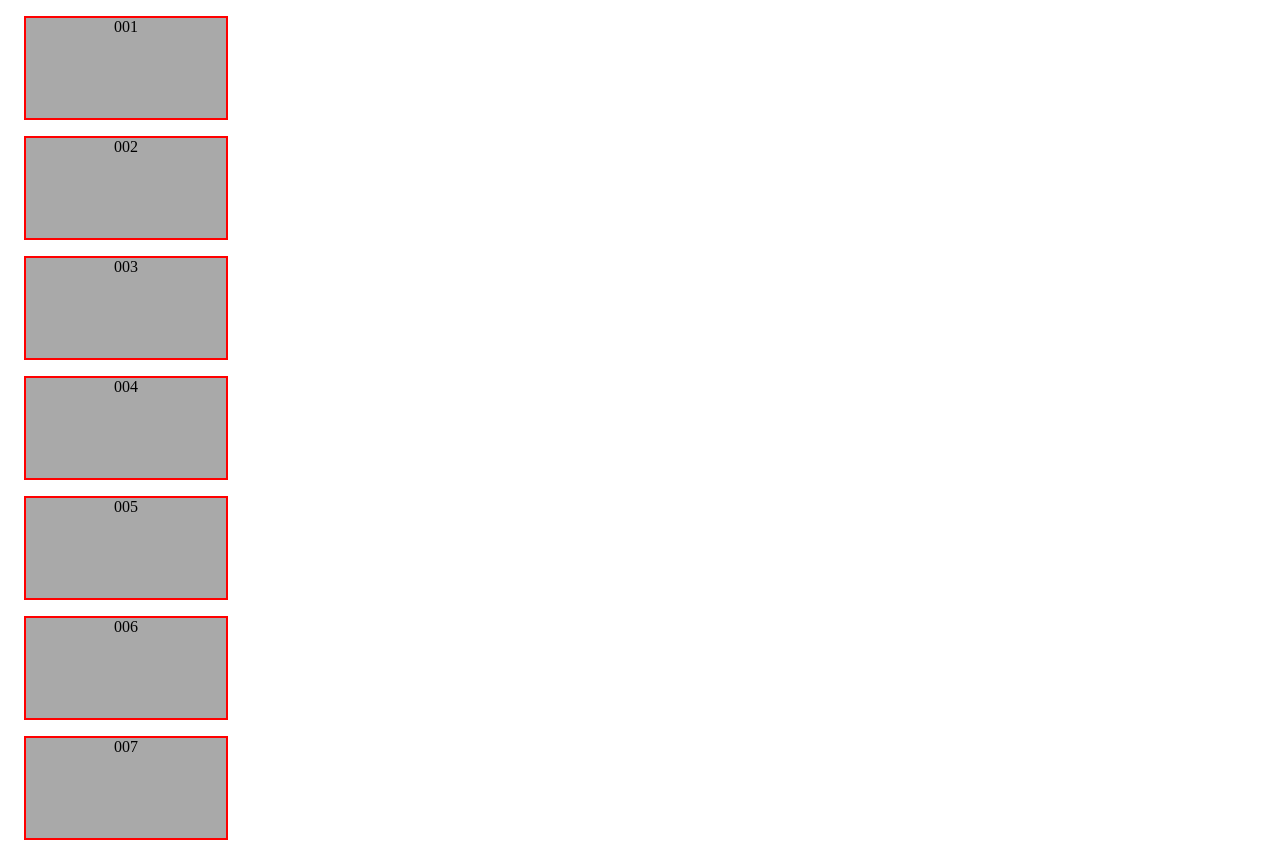
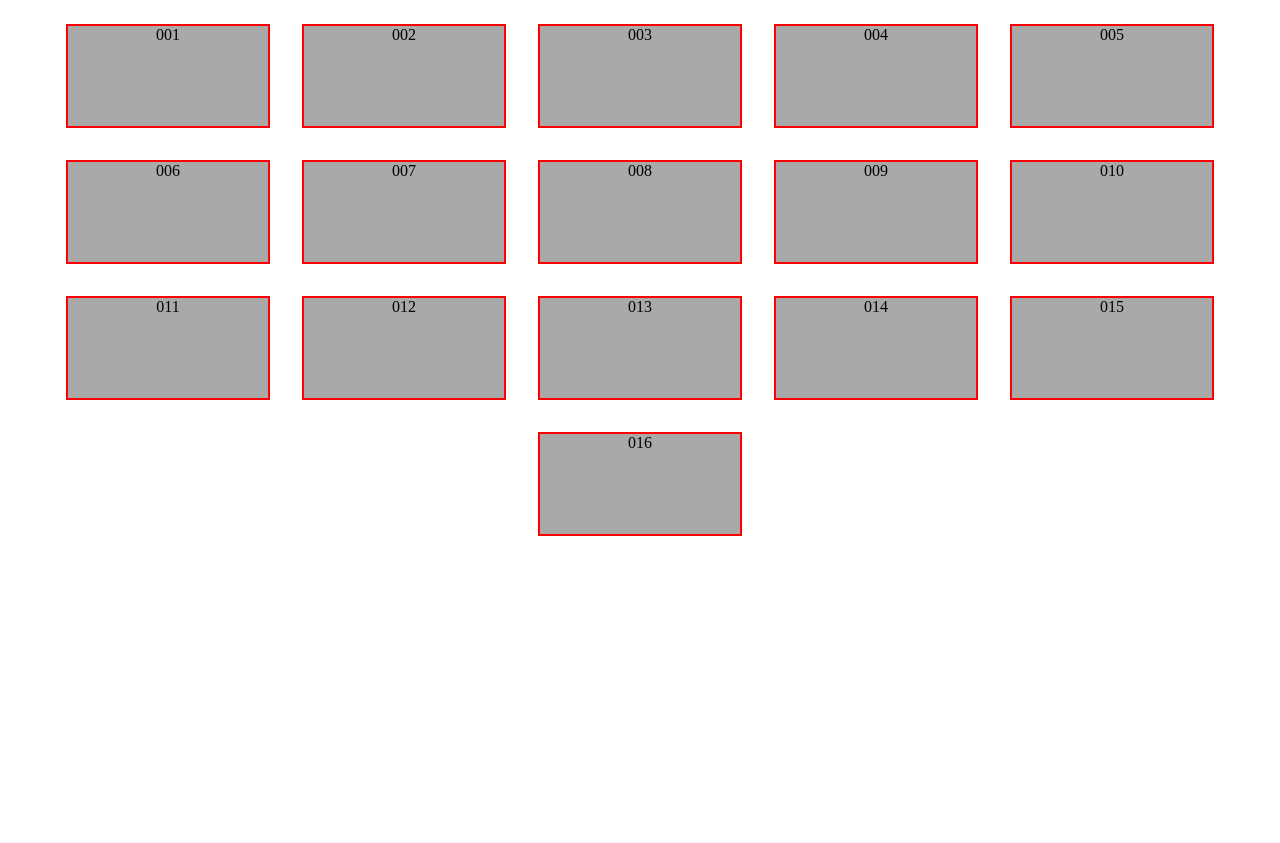
Before and after one commit to fbw-d09/uib-layout-flex-juse122, a website: page challenges/01/index.html in a window 1280 px wide. Shown: the top 843 px of the page. After the commit the page ends 800 px from the top, so only its background shows below. Drawn offline with Linux system fonts and the light colour scheme.

Commit message:
Add solution

```diff
--- a/challenges/01/main.css
+++ b/challenges/01/main.css
@@ -8,3 +8,9 @@ div {
   border: 2px solid red;
   text-align: center;
 }
+
+body {
+  display: flex;
+  flex-flow: row wrap;
+  justify-content: center;
+}
--- a/challenges/02/main.css
+++ b/challenges/02/main.css
@@ -9,3 +9,8 @@ div {
     border: 2px solid red;
     text-align: center;
 }
+
+body {
+    display: flex;
+    flex-direction: row-reverse;
+}
--- a/challenges/03/main.css
+++ b/challenges/03/main.css
@@ -8,3 +8,9 @@ div {
   border: 2px solid red;
   text-align: center;
 }
+
+body {
+  display: flex;
+  flex-direction: column-reverse;
+  align-items: center;
+}
--- a/challenges/04/main.css
+++ b/challenges/04/main.css
@@ -3,6 +3,8 @@
 body {
   height: 800px;
   border: 5px solid red;
+  display: flex;
+  align-items: flex-end;
 }
 
 div {
--- a/challenges/05/main.css
+++ b/challenges/05/main.css
@@ -2,6 +2,9 @@
 
 body {
   border: 5px solid red;
+  display: flex;
+  flex-direction: row;
+  justify-content: center;
 }
 
 div {
--- a/challenges/06/main.css
+++ b/challenges/06/main.css
@@ -2,6 +2,9 @@
 
 body {
   border: 5px solid red;
+  display: flex;
+  flex-direction: column;
+  align-items: center;
 }
 
 div {
```
Also changed, not shown: challenges/01/index.html (line endings or trailing spaces), challenges/02/index.html (line endings or trailing spaces), challenges/03/index.html (line endings or trailing spaces), challenges/04/index.html (line endings or trailing spaces), challenges/05/index.html (line endings or trailing spaces), challenges/06/index.html (line endings or trailing spaces).
